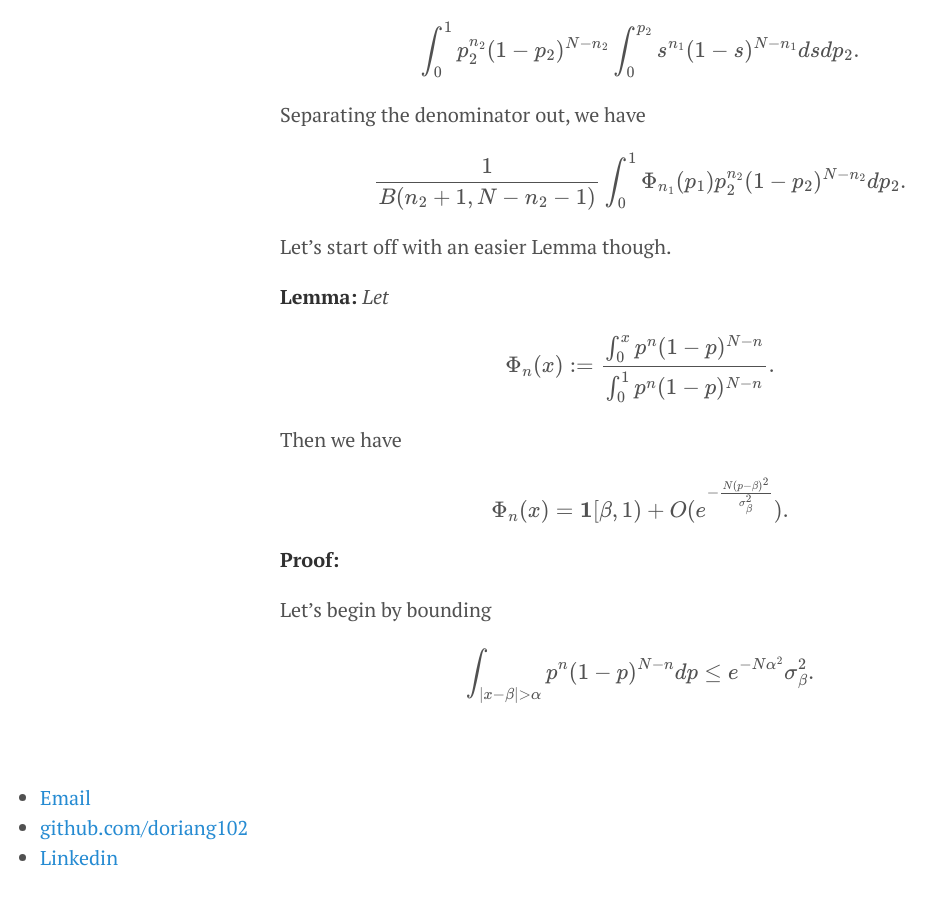
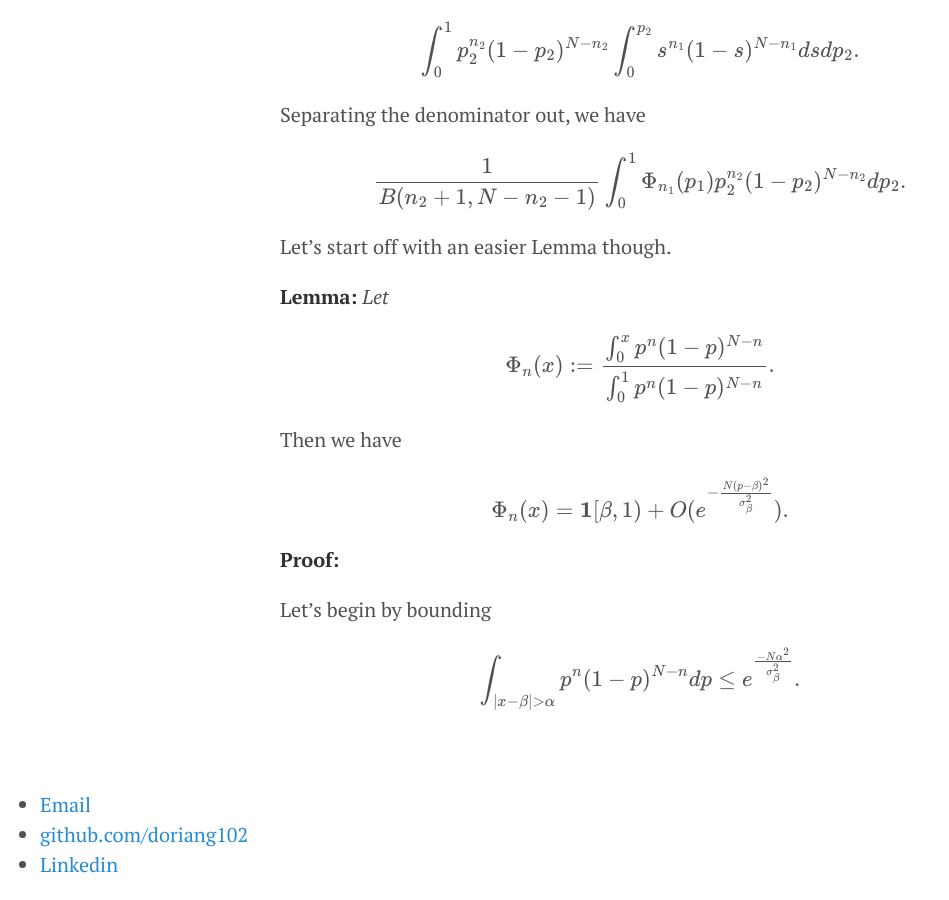
Before and after one commit to doriang102/doriang102.github.io, a Jekyll site: the page built from _posts/2017-06-10-hypothesis-testing-part-2-in-progress.md, in a window 1280 px wide and 900 px high, scrolled down 7350 px. Shown: the whole window, without its empty margins (0-949 px from the left). Built offline with Jekyll 4.4.1, drawn with Linux system fonts in a browser that asks for light colours; our own code applies the rules of GitHub Pages for plain Markdown files; formulas are drawn with MathJax 3.

Commit message:
Update 2017-06-10-hypothesis-testing-part-2-in-progress.md

```diff
--- a/_posts/2017-06-10-hypothesis-testing-part-2-in-progress.md
+++ b/_posts/2017-06-10-hypothesis-testing-part-2-in-progress.md
@@ -233,4 +233,4 @@
 
 Let's begin by bounding
 
-$$ \int_{|x-\beta| > \alpha} p^n(1-p)^{N-n} dp \leq e^{-N \alpha^2}{\sigma_{\beta}^2}.$$
+$$ \int_{|x-\beta| > \alpha} p^n(1-p)^{N-n} dp \leq e^{\frac{-N \alpha^2}{\sigma_{\beta}^2}}.$$
```
